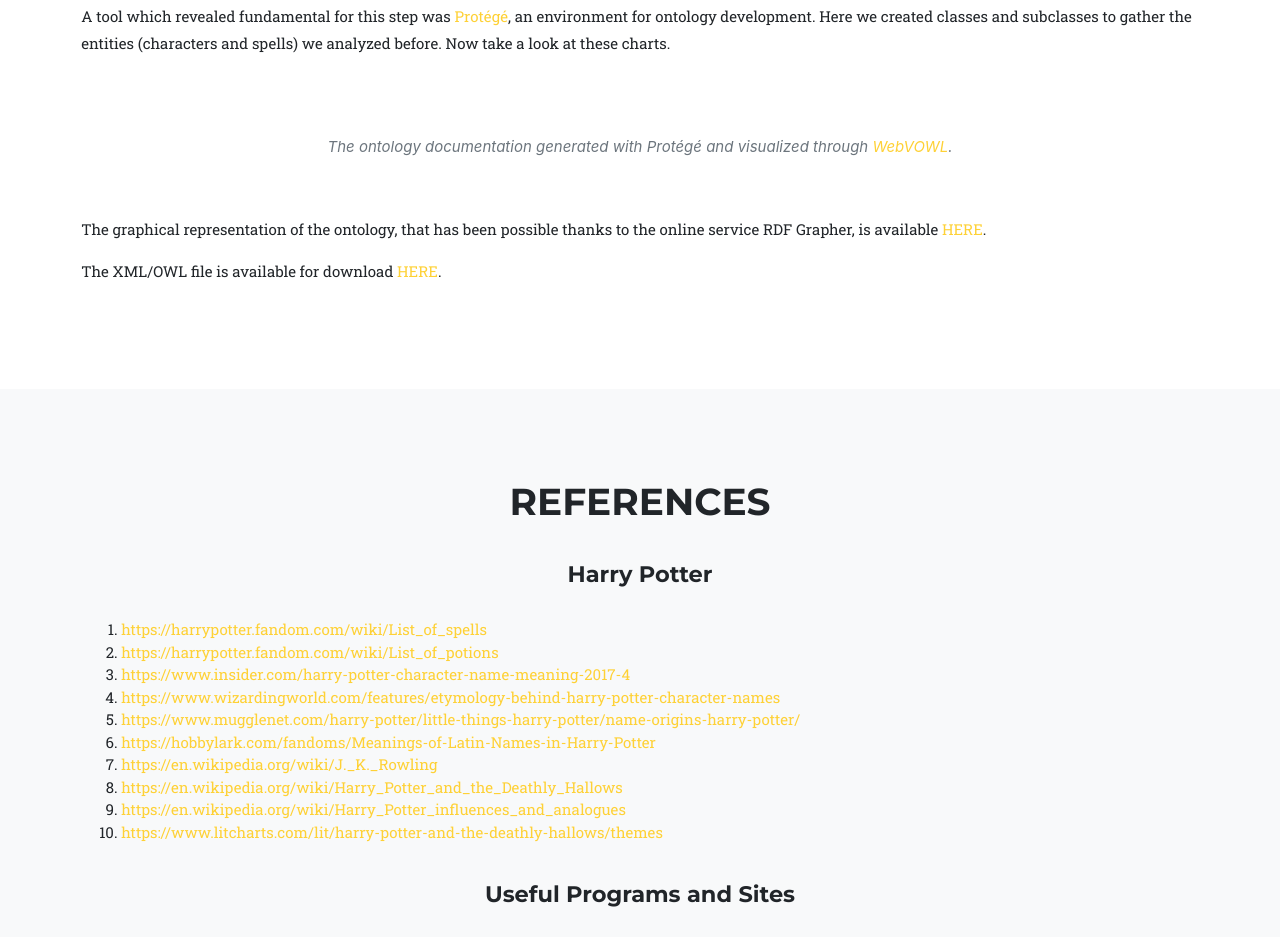
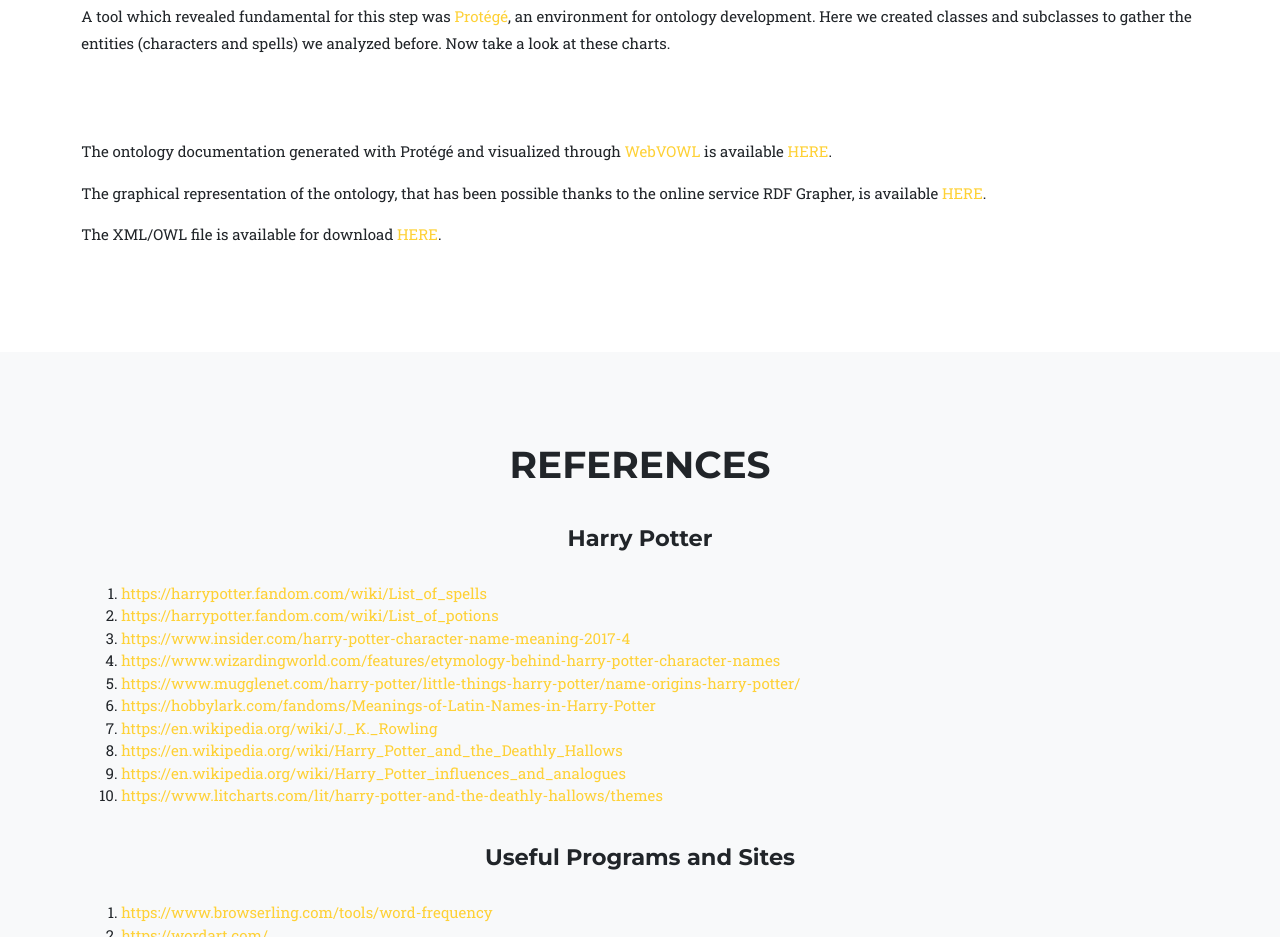
Before and after one commit to CarlaColona/theMaraudersGraph, a plain HTML site: page index.html in a window 1280 px wide. Shown: the part 9384-10321 px from the top of the page. Drawn offline with nearby package versions, Linux system fonts and the light colour scheme; some packages are replaced by stand-ins of ours; a web font is replaced by a local one.

Commit message:
Update index.html

```diff
--- a/index.html
+++ b/index.html
@@ -604,7 +604,7 @@
 
                 <br>
                 <br>
-                <h3 class="section-subheading text-muted text-center">The ontology documentation generated with Protégé and visualized through <a href="http://vowl.visualdataweb.org/webvowl.html">WebVOWL</a>.</h3>
+                <p>The ontology documentation generated with Protégé and visualized through <a href="http://vowl.visualdataweb.org/webvowl.html">WebVOWL</a> is available <a href="http://www.visualdataweb.de/webvowl/#file=themaraudersgraph.owl">HERE</a>.</p>
                     <p>The graphical representation of the ontology, that has been possible thanks to the online service RDF Grapher, is available <a href="https://raw.githubusercontent.com/theMaraudersGraph/theMaraudersGraph/master/themaraudersgraph.png" target="blank">HERE</a>.</p>
                     <p>The XML/OWL file is available for download <a href="themaraudersgraph.owl" download>HERE</a>.</p>
             </div>
```
